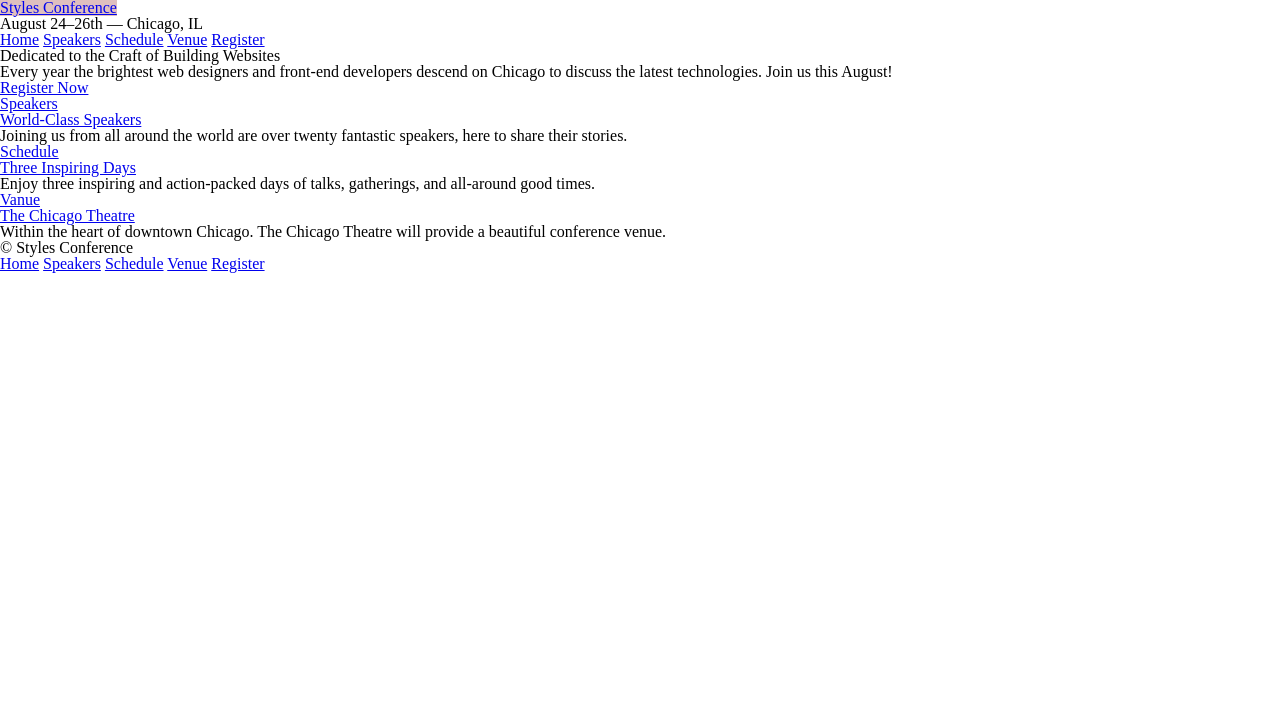
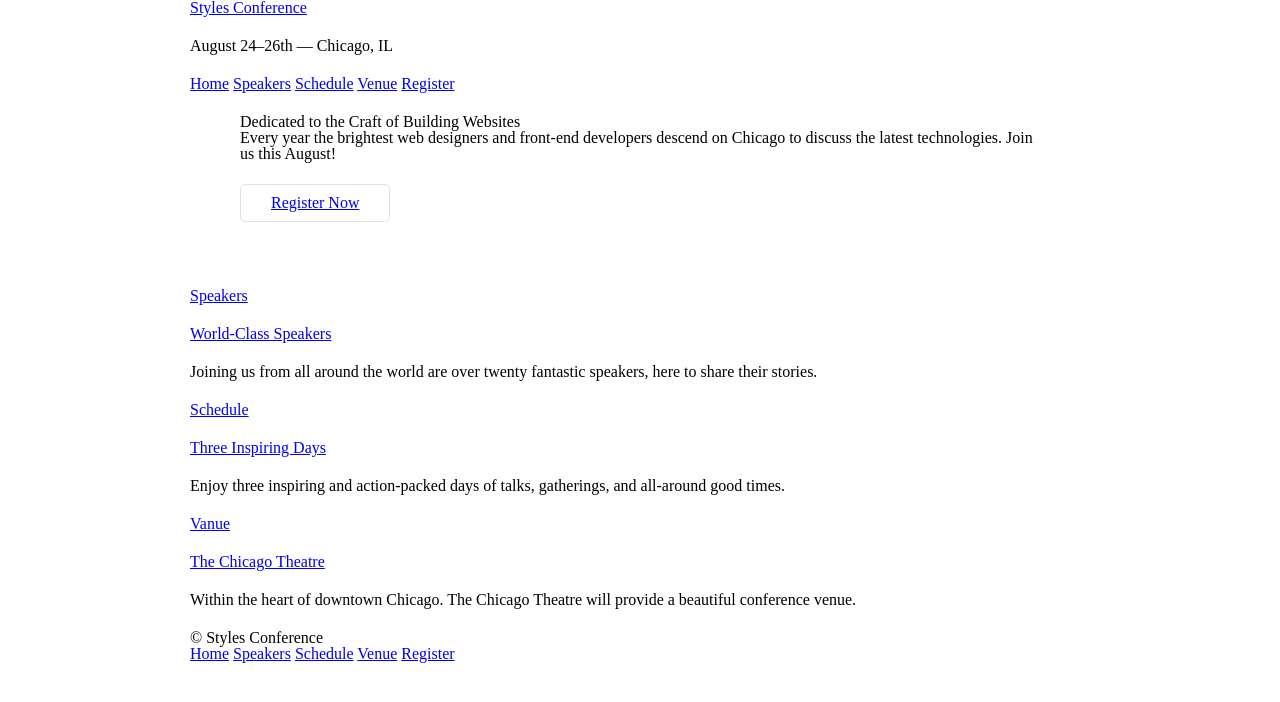
Before and after one commit to jianshengli-autodesk/HTML-and-CSS, a plain HTML site: page index.html in a window 1280 px wide. Drawn offline with Linux system fonts and the light colour scheme.

Commit message:
Finished lesson 4

```diff
--- a/assets/stylesheets/main.css
+++ b/assets/stylesheets/main.css
@@ -45,9 +45,60 @@ table {
   border-collapse: collapse;
   border-spacing: 0;
 }
-.task {
-  background: rgba(128, 0, 0, .25);
+
+/*
+  ========================================
+  Grid
+  ========================================
+*/
+
+*,
+*:before,
+*:after {
+  -webkit-box-sizing: border-box;
+     -moz-box-sizing: border-box;
+          box-sizing: border-box;
 }
-.count {
-  background: rgba(255, 255, 0, .5);
+
+.container {
+  margin: 0 auto;
+  padding-left: 30px;
+  padding-right: 30px;
+  width: 960px;
 }
+
+/*
+  ========================================
+  Typography
+  ========================================
+*/
+
+h1, h3, h4, h5, p {
+  margin-bottom: 22px;
+}
+
+/*
+  ========================================
+  Buttons
+  ========================================
+*/
+
+.btn {
+  border-radius: 5px;
+  display: inline-block;
+  margin: 0;
+}
+.btn-alt {
+  border: 1px solid #dfe2e5;
+  padding: 10px 30px;
+}
+
+/*
+  ========================================
+  Home
+  ========================================
+*/
+
+.hero {
+  padding: 22px 80px 66px 80px;
+}
--- a/index.html
+++ b/index.html
@@ -1,15 +1,22 @@
 <!DOCTYPE html>
 <html lang="en">
+
   <head>
     <meta charset="utf-8">
     <title>Styles Conference</title>
     <link rel="stylesheet" href="assets/stylesheets/main.css">
   </head>
-  <body id="top">
-    <header>
+
+  <body>
+
+    <!-- Header -->
+
+    <header class="container">
+
       <h1>
-        <a href="index.html" class="task">Styles Conference</a>
+        <a href="index.html">Styles Conference</a>
       </h1>
+
       <h3>August 24&ndash;26th &mdash; Chicago, IL</h3>
 
       <nav>
@@ -19,13 +26,25 @@
         <a href="venue.html">Venue</a>
         <a href="register.html">Register</a>
       </nav>
+
     </header>
-    <section>
+
+    <!-- Hero -->
+
+    <section class="hero container">
+
       <h2>Dedicated to the Craft of Building Websites</h2>
+
       <p>Every year the brightest web designers and front-end developers descend on Chicago to discuss the latest technologies. Join us this August!</p>
-      <a href="register.html">Register Now</a>
+
+      <a class="btn btn-alt" href="register.html">Register Now</a>
+
     </section>
-    <section>
+
+    <!-- Teasers -->
+
+    <section class="container">
+
       <section>
         <a href="speakers.html">
           <h5>Speakers</h5>
@@ -33,6 +52,7 @@
         </a>
         <p>Joining us from all around the world are over twenty fantastic speakers, here to share their stories.</p>
       </section>
+
       <section>
         <a href="schedule.html">
           <h5>Schedule</h5>
@@ -40,6 +60,7 @@
         </a>
         <p>Enjoy three inspiring and action-packed days of talks, gatherings, and all-around good times.</p>
       </section>
+
       <section>
         <a href="venue.html">
           <h5>Vanue</h5>
@@ -47,9 +68,15 @@
         </a>
         <p>Within the heart of downtown Chicago. The Chicago Theatre will provide a beautiful conference venue.</p>
       </section>
+
     </section>
-    <footer>
+
+    <!-- Footer -->
+
+    <footer class="container">
+
       <small>&copy; Styles Conference</small>
+
       <nav>
         <a href="index.html">Home</a>
         <a href="speakers.html">Speakers</a>
@@ -57,6 +84,8 @@
         <a href="venue.html">Venue</a>
         <a href="register.html">Register</a>
       </nav>
+
     </footer>
+
   </body>
 </html>
```
Also changed, not shown: register.html (+7 -5 lines), schedule.html (+7 -5 lines), speakers.html (+7 -5 lines), venue.html (+7 -5 lines).
